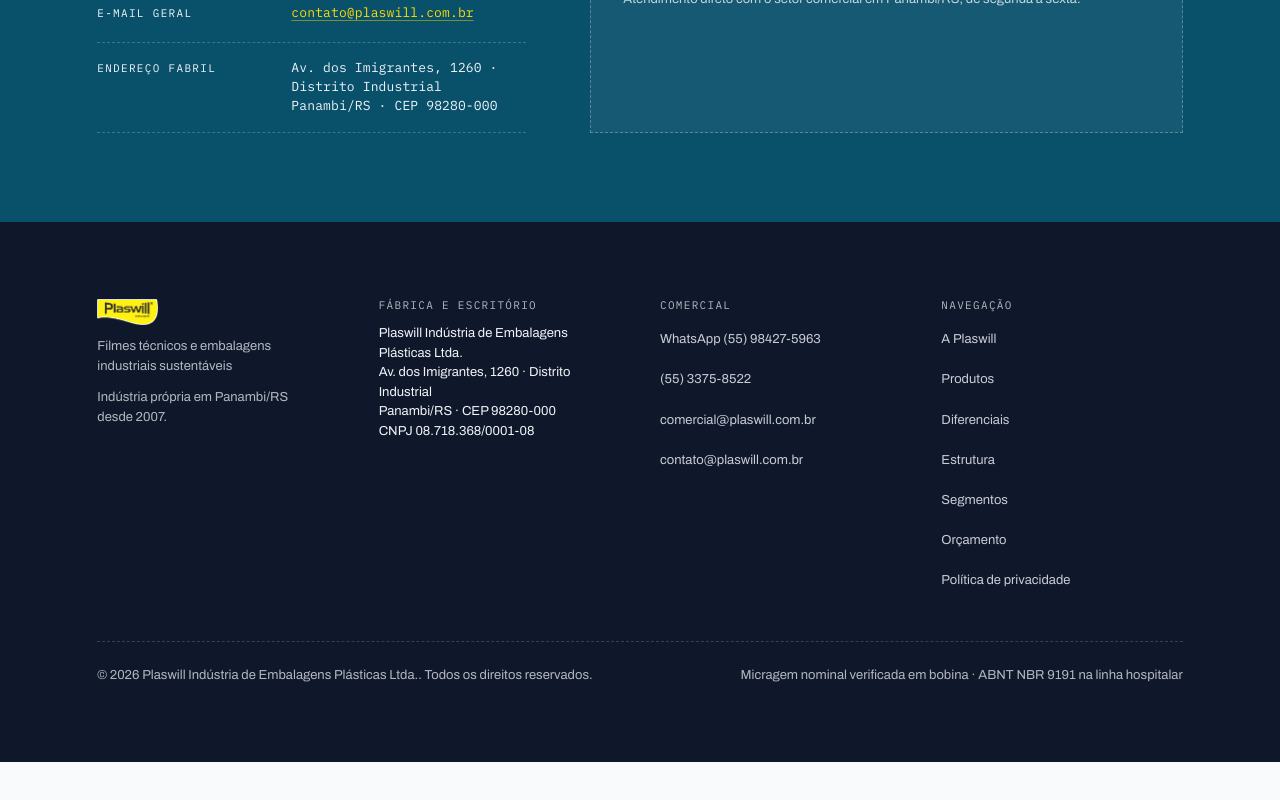
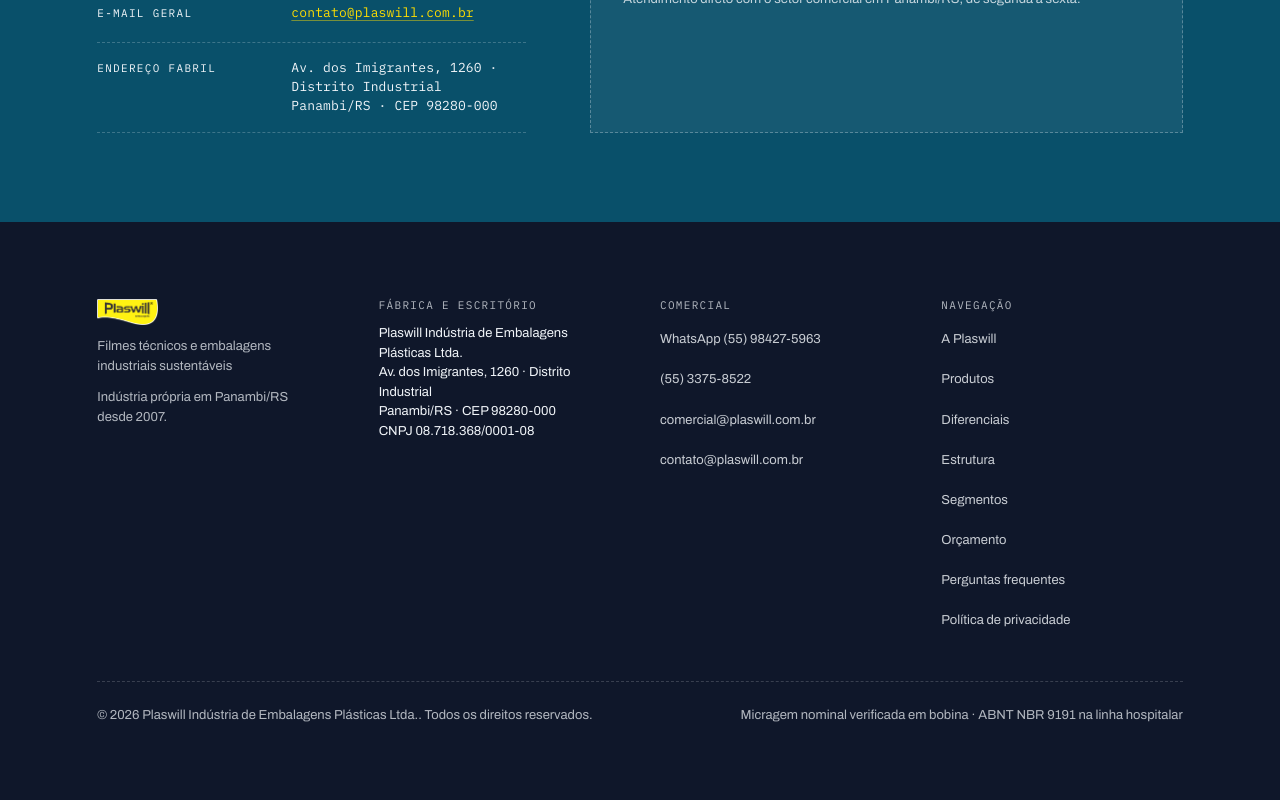
Before and after one commit to ScryLk/plaswill-landing, a Next.js app: page / in a window 1280 px wide. Shown: the part 9728-10528 px from the top of the page. Before the commit the page ends 10490 px from the top, so only its background shows below. Built offline with nearby package versions, Linux system fonts and the light colour scheme; no server answers.

Commit message:
feat(site): move segments and FAQ out of homepage

```diff
--- a/src/components/Footer.tsx
+++ b/src/components/Footer.tsx
@@ -74,6 +74,11 @@
                 </li>
               ))}
               <li>
+                <Link className="t-caption footer-link" href="/perguntas-frequentes">
+                  Perguntas frequentes
+                </Link>
+              </li>
+              <li>
                 <Link className="t-caption footer-link" href="/politica-de-privacidade">
                   Política de privacidade
                 </Link>
```
